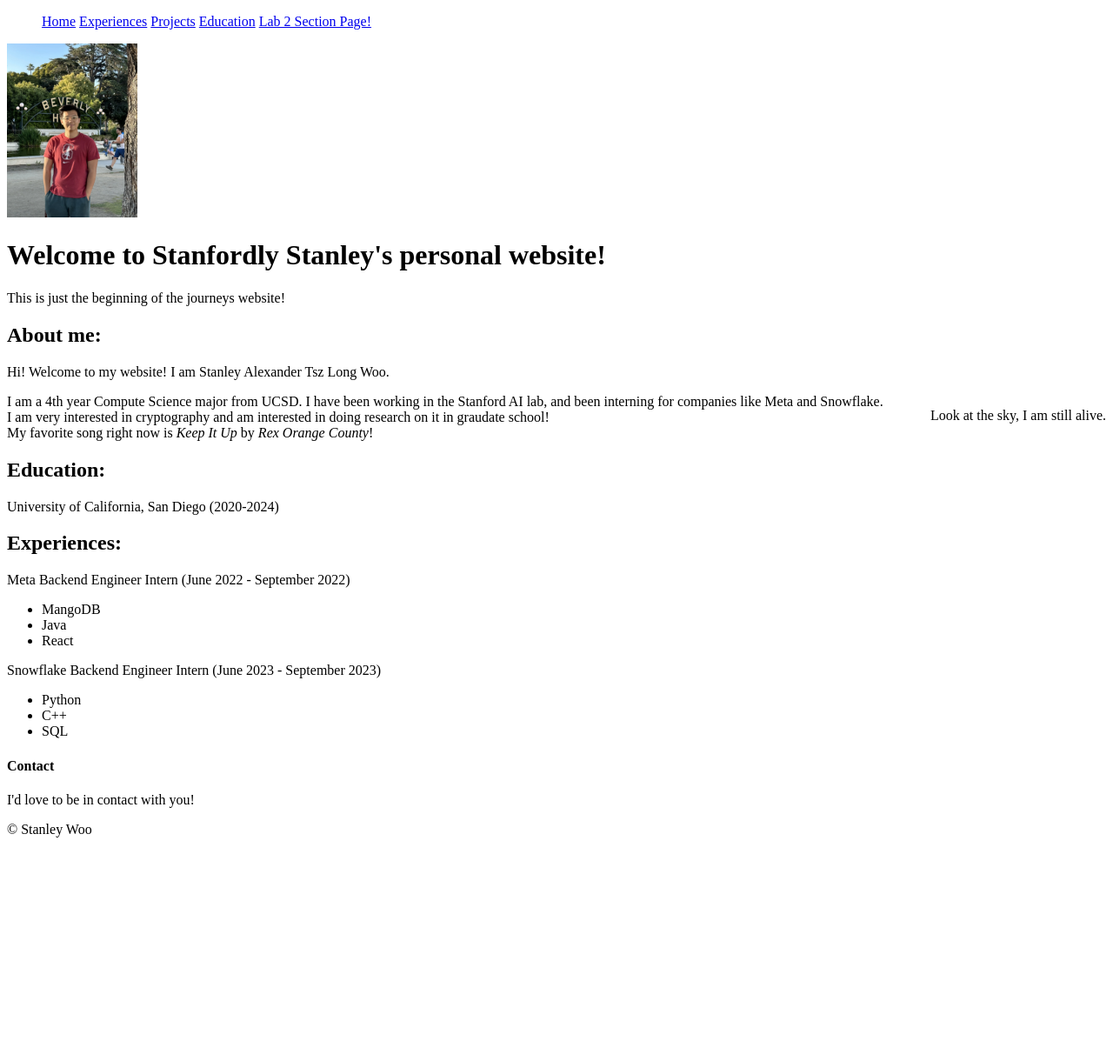
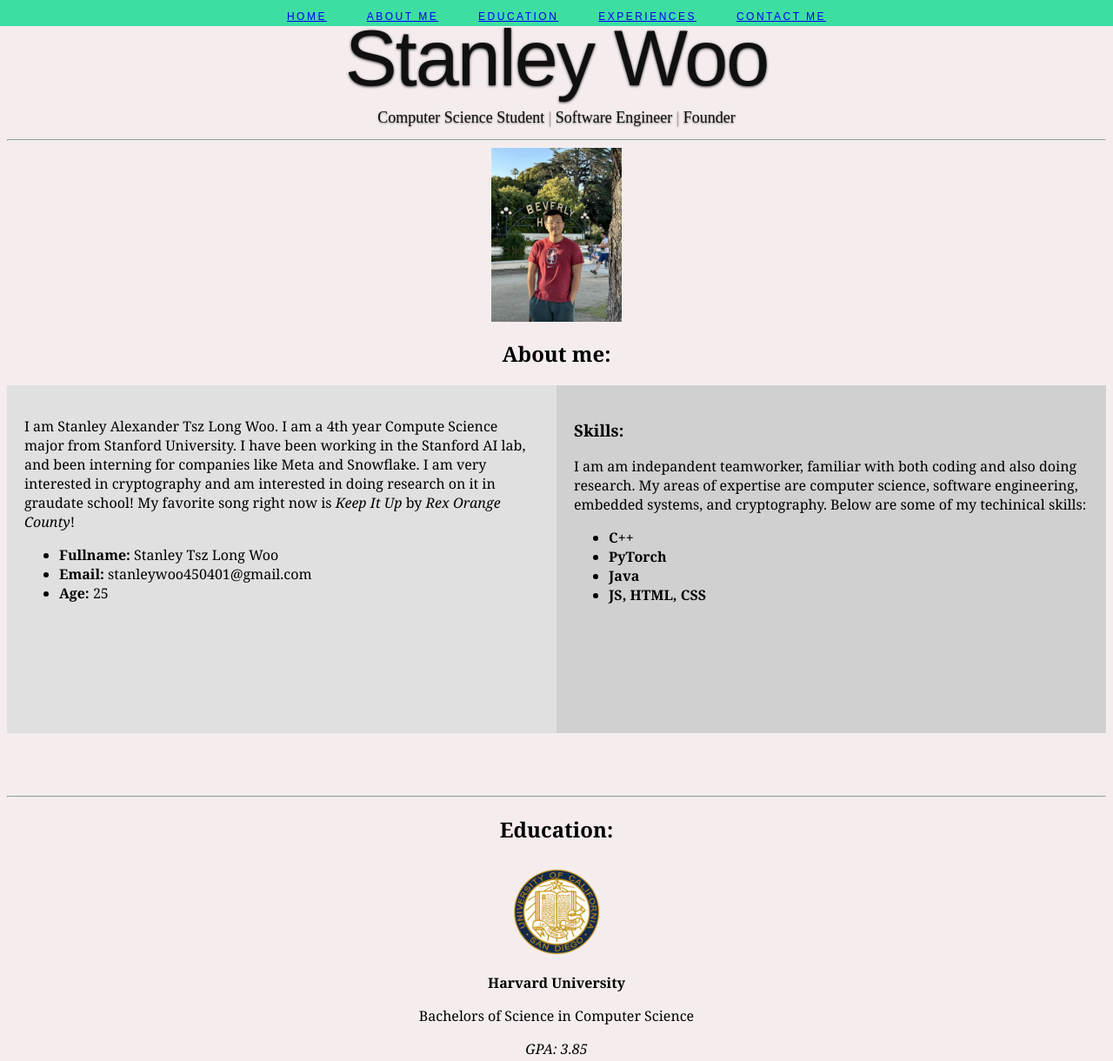
Before and after one commit to stanley-woo/Hw-3, a plain HTML site: page index.html in a window 1280 px wide. Shown: the top 1220 px of the page at 87% size. Before the commit the page ends 979 px from the top, so only its background shows below. Drawn offline with Linux system fonts and the light colour scheme.

Commit message:
Finished general implementing for hw 3

```diff
--- a/index.html
+++ b/index.html
@@ -1,6 +1,5 @@
 <!DOCTYPE html>
 <html lang="en">
-
 <head>
     <meta charset="utf-8"/>
     <meta name="description" content="Software Engineer Portfolio" />
@@ -9,143 +8,171 @@
     <meta name="author" content="Stanley Woo" />
     <meta name="viewport" content="width=device-width, initial-scale=1.0"/>
     <link href="favicon_io/favicon.ico" rel="icon"/>
+    <link rel="stylesheet" href="style.css"/>
     <title>Stanley Woo's Stanfordly Website</title>
-    <style>
-        .nav-block {
-            display: inline-block
-        }
-
-        aside {
-            float: right;
-        }
-
-        /* aside {
-            width: 40%;
-            padding-left: 0.5rem;
-            margin-left: 0.5rem;
-            float: right;
-            box-shadow: inset 5px 0 5px -5px #29627e;
-            font-style: italic;
-            color: #29627e;
-        } */
-
-    </style>
 </head>
-
 <body>
-    <header>
+    <header id="home">
         <nav id="nav-menu">
-            <ol>
+            <ol class = "nav-list">
                 <li class="nav-block">
-                    <a href="#">Home </a>
+                    <a href="#home">Home </a>
                 </li>
 
                 <li class="nav-block">
-                    <a href="#">Experiences </a>
+                    <a href="#aboutMe">About Me </a>
                 </li>
 
                 <li class="nav-block">
-                    <a href="#">Projects </a>
+                    <a href="#education">Education </a>
                 </li>
 
                 <li class="nav-block">
-                    <a href="#">Education </a>
+                    <a href="#experiences">Experiences </a>
                 </li>
 
                 <li class="nav-block">
-                    <a href="lab.html">Lab 2 Section Page! </a>
+                    <a href="#contactMe">Contact Me </a>
                 </li>
             </ol>
         </nav>
+    </header>
 
-        <picture>
+    <hr/>
+
+    <div class="name-banner">
+        <h1>
+            Stanley Woo
+        </h1>
+        <h3>
+            <span>Computer Science Student</span>
+            |
+            <span>Software Engineer</span>
+            |
+            <span>Founder</span>
+        </h3>
+    </div>
+
+    <main>
+        <hr/>
+       <picture id="profile-pic">
             <source srcset="Stanley.webp" type="image/webp"/>
             <img src="Stanley.png" alt="profile-pic" width="150" height="200">
         </picture>
-    </header>
-
-
-    <h1>
-        Welcome to Stanfordly Stanley's personal website!
-    </h1>
-
-    <main>
-        This is just the beginning of the journeys website!
         <section id="aboutMe">
-            <h2>About me:</h2>
-            <p>Hi! Welcome to my website! I am Stanley Alexander Tsz Long Woo.</p>
-
-            <aside>
+            <h2 id="about-intro">About me:</h2>
+            <!-- <aside>
                 <p>
                     Look at the sky, I am still alive.
                 </p>
-            </aside>
-
-            <p>
-                I am a 4th year Compute Science major from UCSD. I
-                have been working in the Stanford AI lab, and been interning for companies
-                like Meta and Snowflake.
-                <br/>
-                I am very interested in cryptography and am interested in doing research on it in graudate
-                school!
-                <br/>
-                My favorite song right now is <em>Keep It Up</em> by <I>Rex Orange County</I>!
-            </p>
-
-        </section>
-
-        <section id="education">
-            <h2>Education:</h2>
-
-            <p>
-                University of California, San Diego (2020-2024)
-            </p>
-        </section>
-
-        <section id="experiences">
-            <h2>Experiences:</h2>
-            <div class="intenships-hisotry-box">
-                <div class="intenship">
-                    <p>Meta Backend Engineer Intern (June 2022 - September 2022)</p>
-                    <ul>
+            </aside> -->
+            <section id="intro-skills-split-screen">
+                <div class="left">
+                    <p id="intro-p">
+                        I am Stanley Alexander Tsz Long Woo.
+                        <!-- <br/> -->
+                        I am a 4th year Compute Science major from Stanford University.
+                        <!-- <br/> -->
+                        I have been working in the Stanford AI lab, and been interning for companies
+                        like Meta and Snowflake.
+                        <!-- <br/> -->
+                        I am very interested in cryptography and am interested in doing research on it in graudate
+                        school!
+                        <!-- <br/> -->
+                        My favorite song right now is <em>Keep It Up</em> by <I>Rex Orange County</I>!
+                    </p>
+                    <ul id="bio-info">
                         <li>
-                            MangoDB
+                            <strong>Fullname:</strong>
+                            <span>Stanley Tsz Long Woo</span>
                         </li>
 
                         <li>
-                            Java
+                            <strong>Email:</strong>
+                            <span>stanleywoo450401@gmail.com</span>
                         </li>
 
                         <li>
-                            React
+                            <strong>Age:</strong>
+                            <span>25</span>
                         </li>
                     </ul>
                 </div>
 
-                <div class="intenship">
-                    <p>Snowflake Backend Engineer Intern (June 2023 - September 2023)</p>
-                    <ul>
-                        <li>
-                            Python
-                        </li>
+                <div class="right">
+                    <h3>Skills:</h3>
+                    <p>I am am indepandent teamworker, familiar with both coding and also doing research.
+                        My areas of expertise are computer science, software engineering, embedded systems,
+                        and cryptography. Below are some of my techinical skills:
+                    </p>
+                    <ul class="skill-bars">
+                        <li><strong>C++</strong></li>
 
-                        <li>
-                            C++
-                        </li>
+                        <li><strong>PyTorch</strong></li>
 
-                        <li>
-                            SQL
-                        </li>
+                        <li><strong>Java</strong></li>
+
+                        <li><strong>JS, HTML, CSS</strong></li>
+
                     </ul>
                 </div>
-            </div>
-
+            </section>
         </section>
 
+        <hr />
+
+        <section id="education">
+            <h2>Education:</h2>
+        <div id="education-wrap">
+                <img class="ucsd-icon" src="UCSD_Seal.png" width="100">
+                <div id="school-info">
+                    <p><strong>Harvard University</strong></p>
+                    <p>Bachelors of Science in Computer Science</p>
+                    <p><em>GPA: 3.85</em></p>
+                    <span>(Spet 2020 - March 2024)</span>
+                </div>
+            </div>
+        </section>
+
+        <hr />
+
+        <section id="experiences">
+            <h2>Experiences:</h2>
+            <details id="internships-wrap">
+                <summary>Meta Backend Engineer Intern (June 2022 - September 2022)</summary>
+                <p>techinical skills that I used:</p>
+                <ul class="exp-ul">
+                    <li>Java</li>
+                    <li>React</li>
+                    <li>SQl</li>
+                </ul>
+            </details>
+            <br />
+            <details id="internships-wrap">
+                <summary>Snowflake Backend Engineer Intern (June 2023 - September 2023)</summary>
+                <p>techinical skills that I used:</p>
+                <ul class="exp-ul">
+                    <li>Python</li>
+                    <li>SQL</li>
+                    <li>PyTorch</li>
+                </ul>
+            </details>
+        </section>
+
+        <br/>
+        <hr />
+
         <section id="contactMe">
-            <h4>Contact</h4>
+            <h4 id="contact-h4">Contact</h4>
             <p>I'd love to be in contact with you!</p>
-
+            <p>Let me get to know more of you.</p>
+            <section id="email">
+                <i class="icon-mail">
+                    <img src="mail-icon.svg" alt="email icon" width="60" height="60">
+                </i>
+                <h5>Email me at</h5>
+                <p>stanleywoo450401@gmail.com</p>
+            </section>
         </section>
 
     </main>
--- /dev/null
+++ b/style.css
@@ -0,0 +1,250 @@
+:root {
+    --main-main-background: #f5eded;
+    --primary-background: #3edea3;
+    --primary-background-main: #bffeff;
+    --aside-background: #3edea3;
+    --primary_text-color: #1a1a1a;
+}
+
+html{
+    font-family: Georgia, serif;
+}
+
+body {
+    background: var(--main-main-background);
+}
+
+/*  1. Nav bar + Name banner Section
+--------------------------------------------------------------------- */
+
+.nav-block {
+    display: inline-block
+}
+
+#nav-menu ul,#nav-menu li, #nav-menu a {
+    margin: 0;
+    padding: 0;
+    border: none;
+    outline: none;
+}
+
+#nav-menu li {
+    margin-right: 5dvb;
+}
+
+#nav-menu li:hover {
+    color: #111;
+    transform: scale(1.2);
+    text-shadow: none;
+}
+
+#nav-menu {
+    font: 12px 'opensans-bold', sans-serif;
+    width: 100%;
+    text-transform: uppercase;
+    letter-spacing: 2.5px;
+    margin: 0 auto;
+    z-index: 999;
+    position: fixed;
+    left: 0;
+    top: 0;
+    background: #3edea3;
+    height: 30px;
+}
+
+
+@media screen and (max-width: 767px) {
+    .nav-list {
+        text-align: center;
+    }
+
+    .nav-list li {
+        margin: 10px 0;
+    }
+}
+
+nav ol {
+    min-height: 48px;
+    width: auto;
+    text-align: center;
+}
+
+/* Links */
+/* ol#nav-list li a {
+    display: inline-block;
+    padding: 8px 13px;
+    line-height: 32px;
+    text-decoration: none;
+    text-align: left;
+    color: red;
+
+    -webkit-transition: color .2s ease-in-out;
+    -moz-transition: color .2s ease-in-out;
+    -o-transition: color .2s ease-in-out;
+    -ms-transition: color .2s ease-in-out;
+    transition: color .2s ease-in-out;
+} */
+
+.name-banner h1{
+    font: 90px/1.1em 'opensans-bold', sans-serif;
+    color: #111010;
+    letter-spacing: -2px;
+    margin: 0 auto 1px auto;
+    text-shadow: 0px 1px 3px rgba(0, 0, 0, .8);
+    text-align: center;
+}
+
+.name-banner h3 {
+    font: 18px/1.9em 'librebaskerville-regular', serif;
+    color: #A8A8A8;
+    margin: 0 auto;
+    width: 70%;
+    text-shadow: 0px 1px 2px rgba(0, 0, 0, .5);
+    text-align: center;
+}
+
+.name-banner h3 span{
+    color: #111010;
+}
+
+ol#nav_list li {
+    position: relative;
+    list-style: none;
+    height: 48px;
+    display: inline-block;
+}
+
+main #profile-pic {
+    height: auto;
+    width: auto;
+    display: flex;
+    justify-content: center;
+}
+
+/* screen optimization for phones */
+@media only screen and (max-width: 767px) {
+
+    /* Optimize mobile image */
+    img {
+        max-width: 100%;
+        height: auto;
+    }
+}
+
+@media only screen and (min-width: 768px) and (max-width: 1023px) {
+    img {
+        max-width: 100%;
+        height: auto;
+    }
+}
+
+/* screen optimization for desktop */
+@media only screen and (min-width: 1024px) {
+
+    /* Optimize desktop image */
+    img {
+        max-width: 100%;
+        height: auto;
+    }
+}
+
+/*  2. About Me Section
+--------------------------------------------------------------------- */
+
+#aboutMe {
+    padding-top: 0rem;
+    padding-bottom: 4rem;
+}
+
+#about-intro{
+    text-align: center;
+}
+
+/* #intro-p {
+    text-align: left;
+    padding-left: 13rem;
+} */
+
+
+#intro-skills-split-screen {
+    display: flex;
+    width: 100%;  /* Take up the full width of its parent/container */
+    height: 50vh; /* Take up the full viewport height */
+}
+
+#intro-skills-split-screen .left,
+#intro-skills-split-screen .right {
+    flex: 1;
+    /* Each child takes up equal space */
+    padding: 20px;
+    /* Optional: Add some padding for content spacing */
+}
+
+#intro-skills-split-screen .left {
+    background-color: #e0e0e0;
+    /* Example color */
+}
+
+#intro-skills-split-screen .right {
+    background-color: #d0d0d0;
+    /* Example color */
+}
+
+
+/*  3. Education Section
+--------------------------------------------------------------------- */
+#education {
+    text-align: center;
+}
+
+#education-wrap {
+    /* flex */
+        margin: auto;
+        align-items: center;
+        /* other */
+        padding: 0.5em;
+}
+/* aside {
+    width: 40%;
+    padding-left: 0.5rem;
+    margin-left: 0.5rem;
+    float: right;
+    box-shadow: inset 5px 0 5px -5px var(--aside-background);
+    font-style: italic;
+    color: var(--primary_text-color);
+} */
+
+/*  4. Experiences Section
+--------------------------------------------------------------------- */
+#experiences {
+    text-align: center;
+}
+
+summary {
+    font-weight: bold;
+    margin: -0.5em -0.5em, 0;
+    padding: 0.5em;
+}
+
+details[open] {
+    padding: 0.5em;
+}
+
+details[open] summary {
+    border-bottom: 1px solid #aaa;
+    margin-bottom: 0.5em;
+}
+
+ul.exp-ul {
+    display: inline-block;
+    text-align: left;
+}
+
+#contactMe {
+    text-align: center;
+}
+
+#contact-h4 {
+    font-size: 25px;
+    padding: 2px;
+}
```
Also changed, not shown: UCSD_Seal.png (added), mail-icon.svg (added).
